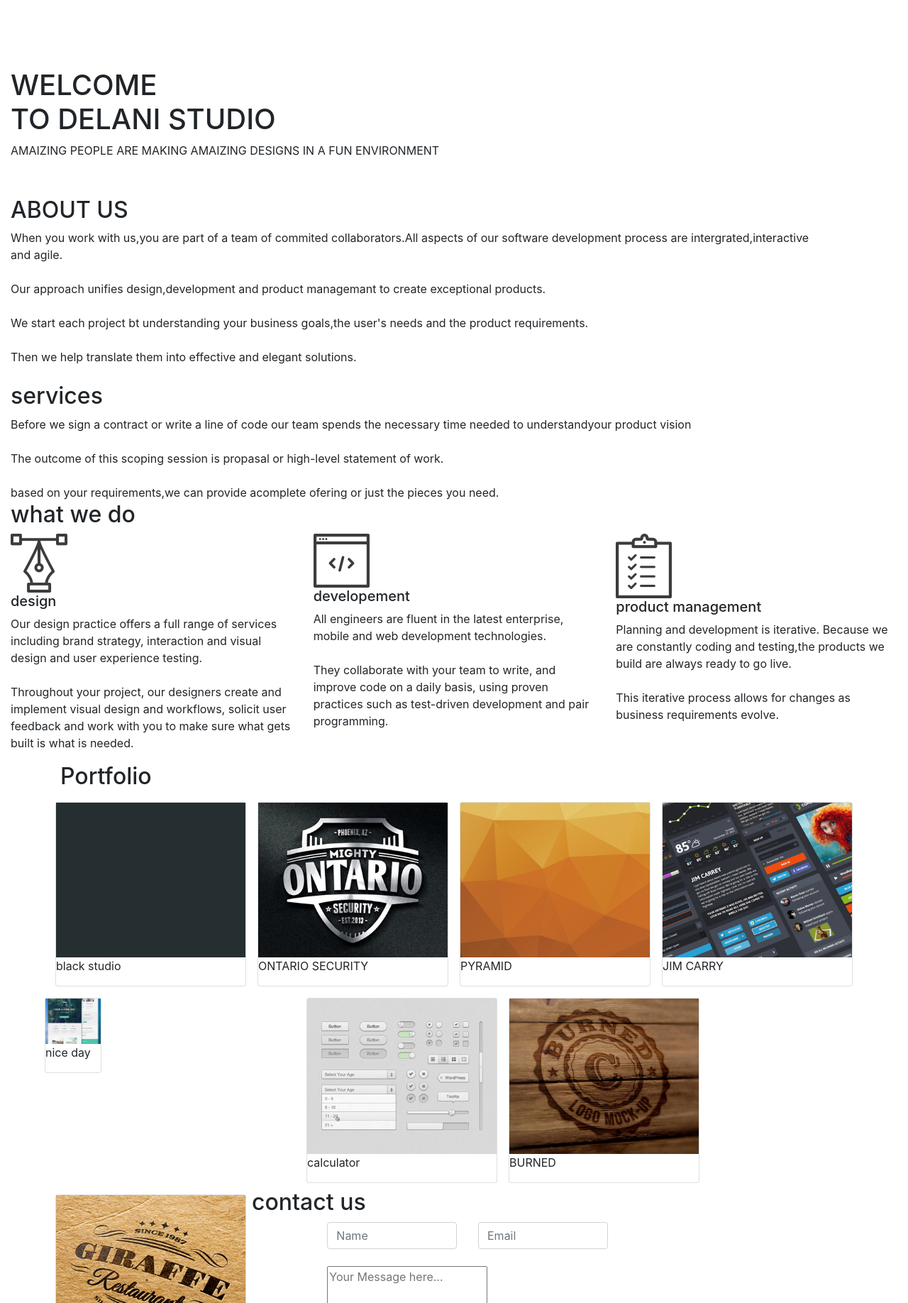
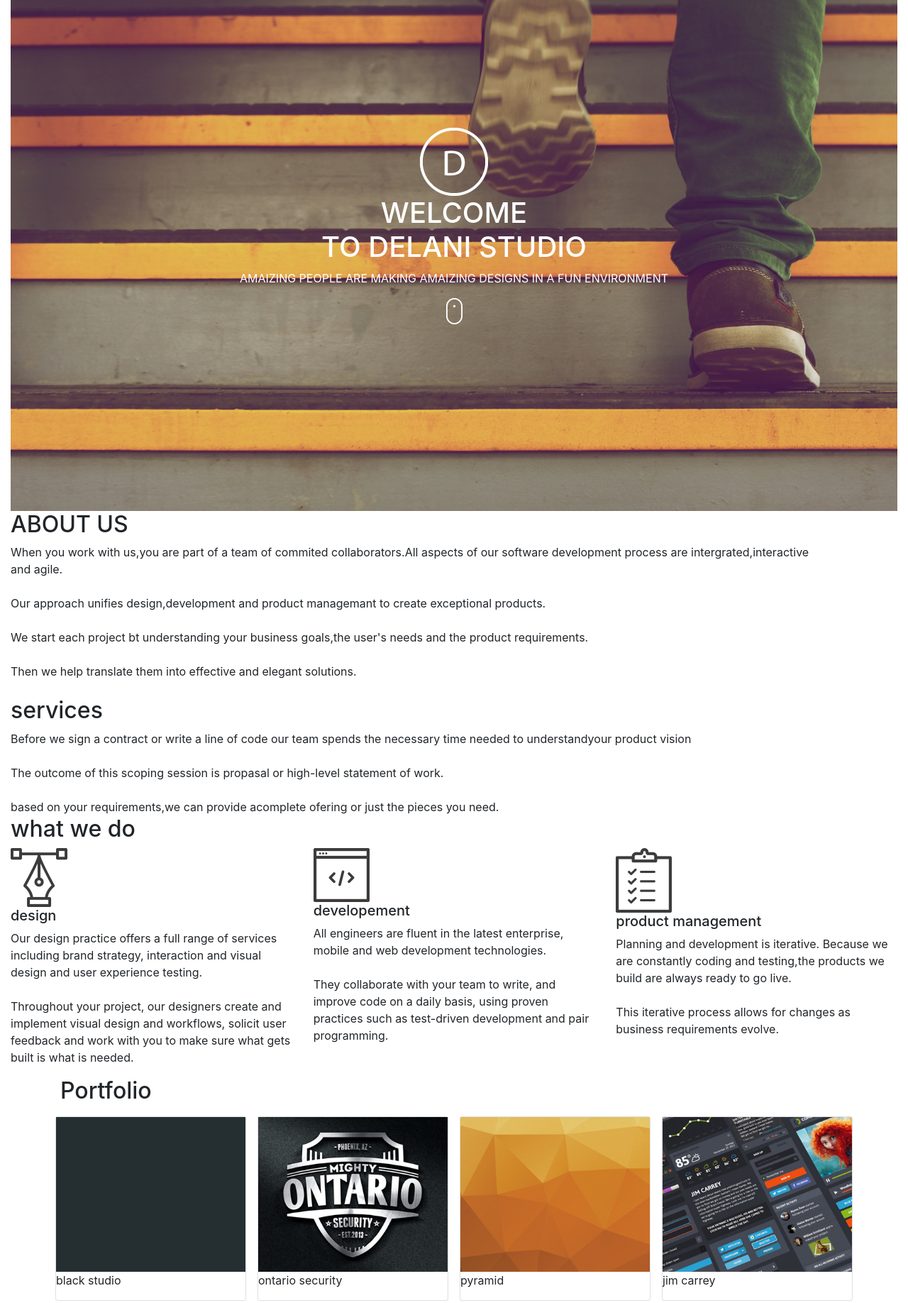
Before and after one commit to nicholas-oduor/delani-studio, a plain HTML site: page index.html in a window 1280 px wide. Shown: the top 1836 px of the page at 71% size. Drawn offline with nearby package versions, Linux system fonts and the light colour scheme.

Commit message:
added the first class to the css

```diff
--- a/css/styles.css
+++ b/css/styles.css
@@ -0,0 +1,11 @@
+/* Introduction page */
+.first {
+    background-size: cover;
+    background-repeat: no-repeat;
+    width: 100%;
+    background-image: url('../images/h_img.jpg');
+    height: 720px;
+    text-align: center;
+    padding: 180px;
+    color: white;
+}
--- a/index.html
+++ b/index.html
@@ -99,7 +99,7 @@
                 <div class="card card1">
                     <img src="./images/work3.jpg" class="img-fluid" alt="porfolio2">
                     <div class="project2">
-                        <p id="pro">ONTARIO SECURITY</p>
+                        <p id="pro">ontario security</p>
                     </div>
                 </div>
             </div>
@@ -108,7 +108,7 @@
                 <div class=" card card2">
                     <img src="./images/work2.jpg" class="img-fluid" alt="porfolio3">
                     <div class="project3">
-                        <p id="pro">PYRAMID</p>
+                        <p id="pro">pyramid</p>
                     </div>
                 </div>
             </div>
@@ -117,7 +117,7 @@
                 <div class="card card3">
                     <img src="./images/work1.jpg" class="img-fluid" alt="porfolio4">
                     <div class="project4">
-                        <p id="pro">JIM CARRY</p>
+                        <p id="pro">jim carrey</p>
                     </div>
                 </div>
             </div>
@@ -146,7 +146,7 @@
                     <div class="card card6">
                         <img src="./images/work7.jpg" class="img-fluid" alt="porfolio7">
                         <div class="project7">
-                            <p id="pro">BURNED</p>
+                            <p id="pro">burned</p>
                         </div>
                     </div>
                 </div>
@@ -201,7 +201,7 @@
 
     </div><br>
 
-    <h4>delani studio <br> 2020</h4>
+    <h4>delani studio <br> 2021</h4>
 
 
 </div>
```
